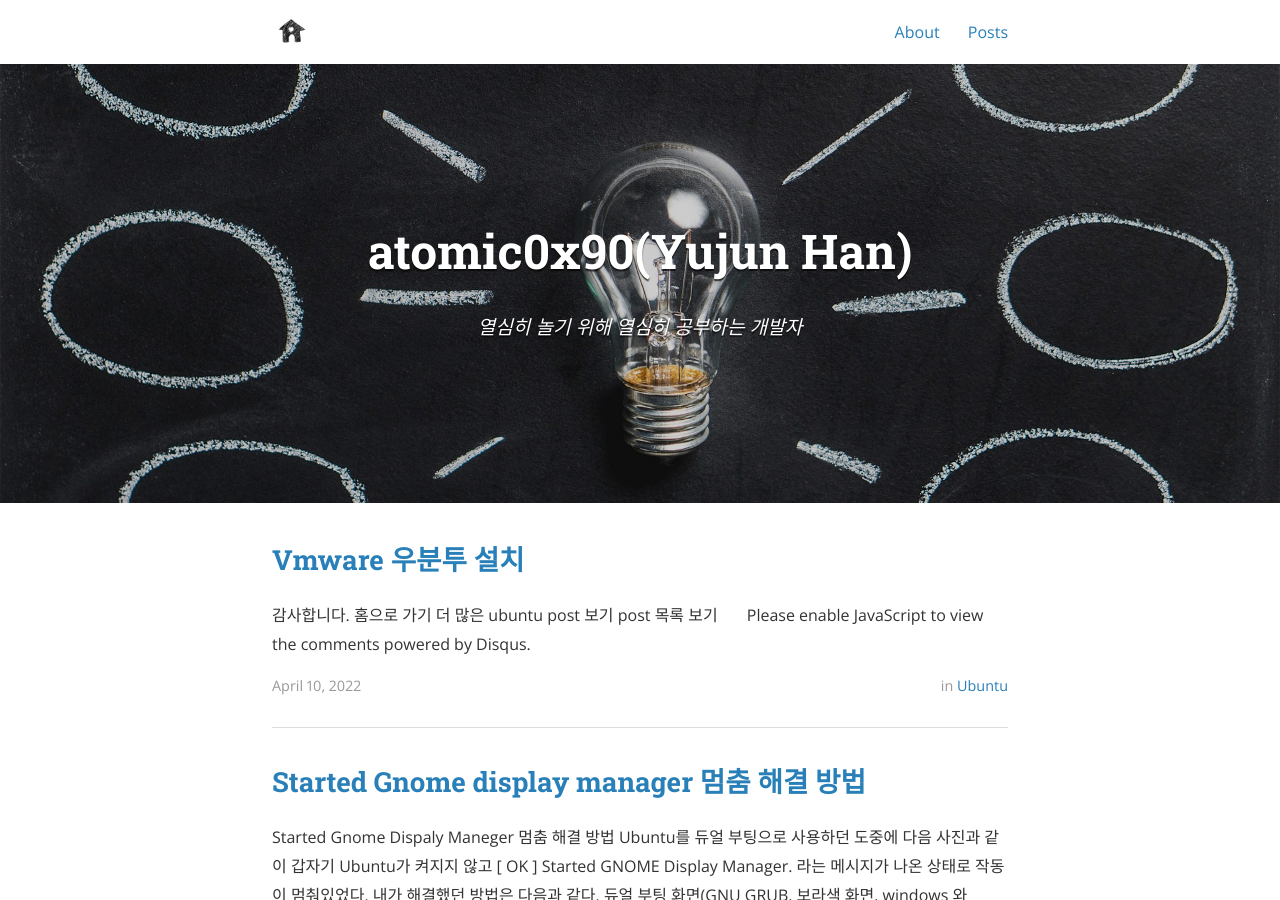
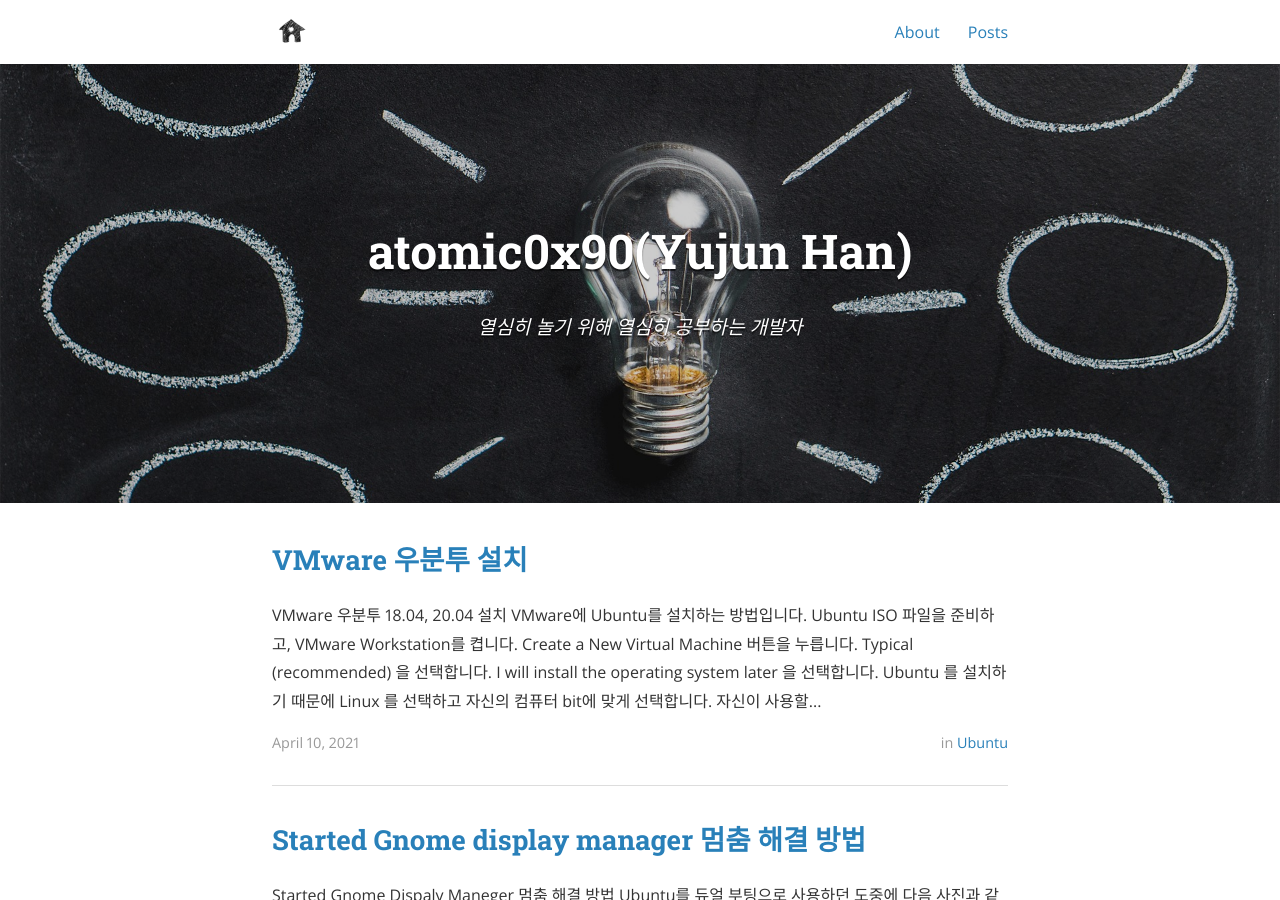
Before and after one commit to atomic0x90/atomic0x90.github.io, a Jekyll site: the page built from index.html, in a window 1280 px wide and 900 px high. Built offline with Jekyll 4.4.1, drawn with Linux system fonts in a browser that asks for light colours; nearby versions of some CDN libraries; the list of posts is cut into pages by our own code; part of the change alters nothing that is shown.

Commit message:
Fix img name

```diff
--- a/_posts/2021-04-10-ubuntu-vmware-ubuntu-install.markdown
+++ b/_posts/2021-04-10-ubuntu-vmware-ubuntu-install.markdown
@@ -1,7 +1,7 @@
 ---
 layout: post
-title:  "Vmware 우분투 설치"
-date:   2022-04-10 10:00:00
+title:  "VMware 우분투 설치"
+date:   2021-04-10 10:00:00
 author: atomic0x90 (Yujun Han)
 categories: ubuntu
 tags:  ubuntu
@@ -11,6 +11,74 @@ sitemap :
 cover:  "/assets/instacode.png"
 ---
 
+## VMware 우분투 18.04, 20.04 설치
+
+---
+
+VMware에 Ubuntu를 설치하는 방법입니다.
+
+1. Ubuntu ISO 파일을 준비하고, VMware Workstation를 켭니다.
+![Ubuntu Install img 1][10]
+
+2. Create a New Virtual Machine 버튼을 누릅니다.
+![Ubuntu Install img 2][11]
+
+3. Typical (recommended) 을 선택합니다.
+![Ubuntu Install img 3][12]
+
+4. I will install the operating system later 을 선택합니다.
+![Ubuntu Install img 4][13]
+
+5. Ubuntu 를 설치하기 때문에 Linux 를 선택하고 자신의 컴퓨터 bit에 맞게 선택합니다.
+![Ubuntu Install img 5][14]
+
+6. 자신이 사용할 가상머신의 이름을 지정하고 가상머신을 저장할 위치를 지정해 줍니다.
+![Ubuntu Install img 6][15]
+
+7. 가상머신의 저장공간을 지정하고 Split virtual disk into multiple files 를 선택합니다.
+![Ubuntu Install img 7][16]
+
+8. 지금까지 설정한 설정을 보여주는 화면입니다. 추가적으로 바꾸고 싶은 설정이 있을 경우 Customize Hardware에 들어갑니다.
+![Ubuntu Install img 8][17]
+
+9. 이제 초기 설정은 끝났습니다.
+![Ubuntu Install img 9][18]
+
+10. 왼쪽 상단에 Edit virtual machine settings 버튼을 누르고 Hardware의 CD/DVD (SATA) 의 Connection 설정을 처음 받았던 ISO 파일 경로로 바꿔줍니다. 그리고 Power on 버튼을 눌러서 시작합니다.
+![Ubuntu Install img 10][19]
+
+11. 가상머신을 시작하면 한국어 설정을 하고 Ubuntu 설치를 누릅니다.
+![Ubuntu Install img 11][20]
+
+12. 키보드 레이아웃을 한국어로 설정합니다.
+![Ubuntu Install img 12][21]
+
+13. Ubuntu를 처음 접하는 사람이라면 일반 설치로 설치하는걸 권장합니다.
+![Ubuntu Install img 13][22]
+
+14. 가상머신이기 때문에 디스크를 지우고 Ubuntu 설치를 선택하여 설치합니다.
+![Ubuntu Install img 14][23]
+
+15. 현재 자신의 위치 설정을 합니다.
+![Ubuntu Install img 15][24]
+
+16. 가상머신에서 사용할 사용자 이름과 비밀번호를 설정합니다.
+![Ubuntu Install img 16][25]
+
+17. 이제 자동으로 Ubuntu가 설치됩니다.
+![Ubuntu Install img 17][26]
+
+18. 설치가 완료되면 다시시작을 진행합니다.
+![Ubuntu Install img 18][27]
+
+19. ENTER 버튼을 눌러줍니다.
+![Ubuntu Install img 19][28]
+
+20. 재부팅이 완료된 후 비밀번호 입력을 하여 가상머신에 로그인 합니다.
+![Ubuntu Install img 20][29]
+
+21. VMware에 Ubuntu를 설치 완료 했습니다.
+![Ubuntu Install img 21][30]
 
 **감사합니다.**
 
@@ -22,7 +90,27 @@ cover:  "/assets/instacode.png"
 :------:                |:------:                               |:------:
                         |                                       |
 
-[10]: {{site.baseurl}}/assets/post_img/Started_Gnome_Display_Manager.png "Started Gnome Display Manager img"
+[10]: {{site.baseurl}}/assets/ubuntuInstallIMG/vmUbuntuInstall1.png "Ubuntu Install img 2"
+[11]: {{site.baseurl}}/assets/ubuntuInstallIMG/vmUbuntuInstall2.png "Ubuntu Install img 3"
+[12]: {{site.baseurl}}/assets/ubuntuInstallIMG/vmUbuntuInstall3.png "Ubuntu Install img 4"
+[13]: {{site.baseurl}}/assets/ubuntuInstallIMG/vmUbuntuInstall4.png "Ubuntu Install img 5"
+[14]: {{site.baseurl}}/assets/ubuntuInstallIMG/vmUbuntuInstall5.png "Ubuntu Install img 6"
+[15]: {{site.baseurl}}/assets/ubuntuInstallIMG/vmUbuntuInstall6.png "Ubuntu Install img 7"
+[16]: {{site.baseurl}}/assets/ubuntuInstallIMG/vmUbuntuInstall7.png "Ubuntu Install img 8"
+[17]: {{site.baseurl}}/assets/ubuntuInstallIMG/vmUbuntuInstall8.png "Ubuntu Install img 9"
+[18]: {{site.baseurl}}/assets/ubuntuInstallIMG/vmUbuntuInstall9.png "Ubuntu Install img 10"
+[19]: {{site.baseurl}}/assets/ubuntuInstallIMG/vmUbuntuInstall10.png "Ubuntu Install img 11"
+[20]: {{site.baseurl}}/assets/ubuntuInstallIMG/vmUbuntuInstall11.png "Ubuntu Install img 12"
+[21]: {{site.baseurl}}/assets/ubuntuInstallIMG/vmUbuntuInstall12.png "Ubuntu Install img 13"
+[22]: {{site.baseurl}}/assets/ubuntuInstallIMG/vmUbuntuInstall13.png "Ubuntu Install img 14"
+[23]: {{site.baseurl}}/assets/ubuntuInstallIMG/vmUbuntuInstall14.png "Ubuntu Install img 15"
+[24]: {{site.baseurl}}/assets/ubuntuInstallIMG/vmUbuntuInstall15.png "Ubuntu Install img 16"
+[25]: {{site.baseurl}}/assets/ubuntuInstallIMG/vmUbuntuInstall16.png "Ubuntu Install img 17"
+[26]: {{site.baseurl}}/assets/ubuntuInstallIMG/vmUbuntuInstall17.png "Ubuntu Install img 18"
+[27]: {{site.baseurl}}/assets/ubuntuInstallIMG/vmUbuntuInstall18.png "Ubuntu Install img 19"
+[28]: {{site.baseurl}}/assets/ubuntuInstallIMG/vmUbuntuInstall19.png "Ubuntu Install img 20"
+[29]: {{site.baseurl}}/assets/ubuntuInstallIMG/vmUbuntuInstall20.png "Ubuntu Install img 21"
+[30]: {{site.baseurl}}/assets/ubuntuInstallIMG/vmUbuntuInstall21.png "Ubuntu Install img 22"
 
 
 [01]: https://atomic0x90.github.io/ "home"
```
Also changed, not shown: assets/ubuntuInstallIMG/vmUbuntuInstall1.png (renamed from assets/ubuntuInstallIMG/vmUbuntInstall1.png), assets/ubuntuInstallIMG/vmUbuntuInstall10.png (renamed from assets/ubuntuInstallIMG/vmUbuntInstall10.png), assets/ubuntuInstallIMG/vmUbuntuInstall11.png (renamed from assets/ubuntuInstallIMG/vmUbuntInstall11.png), assets/ubuntuInstallIMG/vmUbuntuInstall12.png (renamed from assets/ubuntuInstallIMG/vmUbuntInstall12.png), assets/ubuntuInstallIMG/vmUbuntuInstall13.png (renamed from assets/ubuntuInstallIMG/vmUbuntInstall13.png), assets/ubuntuInstallIMG/vmUbuntuInstall14.png (renamed from assets/ubuntuInstallIMG/vmUbuntInstall14.png), assets/ubuntuInstallIMG/vmUbuntuInstall15.png (renamed from assets/ubuntuInstallIMG/vmUbuntInstall15.png), assets/ubuntuInstallIMG/vmUbuntuInstall16.png (renamed from assets/ubuntuInstallIMG/vmUbuntInstall16.png), assets/ubuntuInstallIMG/vmUbuntuInstall2.png (renamed from assets/ubuntuInstallIMG/vmUbuntInstall2.png), assets/ubuntuInstallIMG/vmUbuntuInstall3.png (renamed from assets/ubuntuInstallIMG/vmUbuntInstall3.png), assets/ubuntuInstallIMG/vmUbuntuInstall4.png (renamed from assets/ubuntuInstallIMG/vmUbuntInstall4.png), assets/ubuntuInstallIMG/vmUbuntuInstall5.png (renamed from assets/ubuntuInstallIMG/vmUbuntInstall5.png), assets/ubuntuInstallIMG/vmUbuntuInstall6.png (renamed from assets/ubuntuInstallIMG/vmUbuntInstall6.png), assets/ubuntuInstallIMG/vmUbuntuInstall7.png (renamed from assets/ubuntuInstallIMG/vmUbuntInstall7.png), 2 more files.
